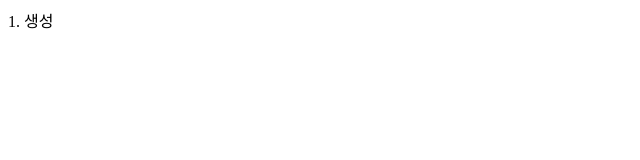
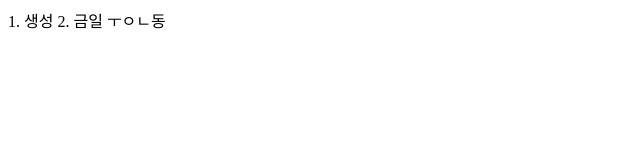
Before and after one commit to Parktaehoon1/myApp, a plain HTML site: page index.html in a window 1280 px wide. Shown: the whole page, without its empty margins (0-640 px from the left). Drawn offline with Linux system fonts and the light colour scheme.

Commit message:
새로운 내용추가
내용추가

```diff
--- a/index.html
+++ b/index.html
@@ -8,5 +8,6 @@
 </head>
 <body>
 	1. 생성
+	2. 금일 ㅜㅇㄴ동
 </body>
 </html>
```
